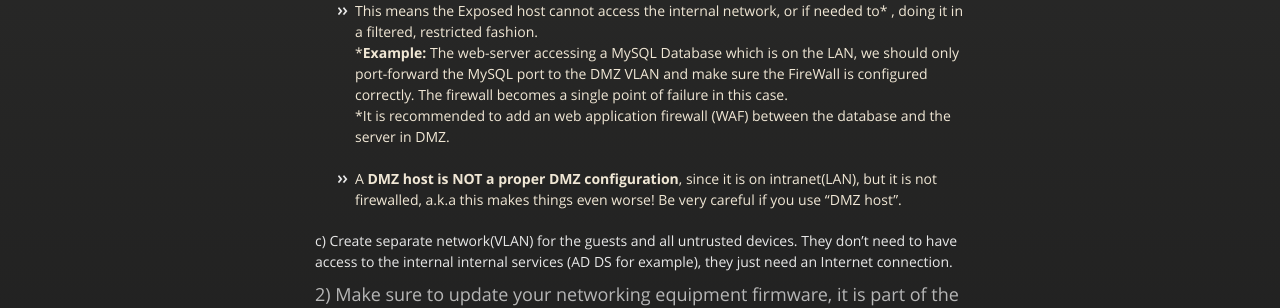
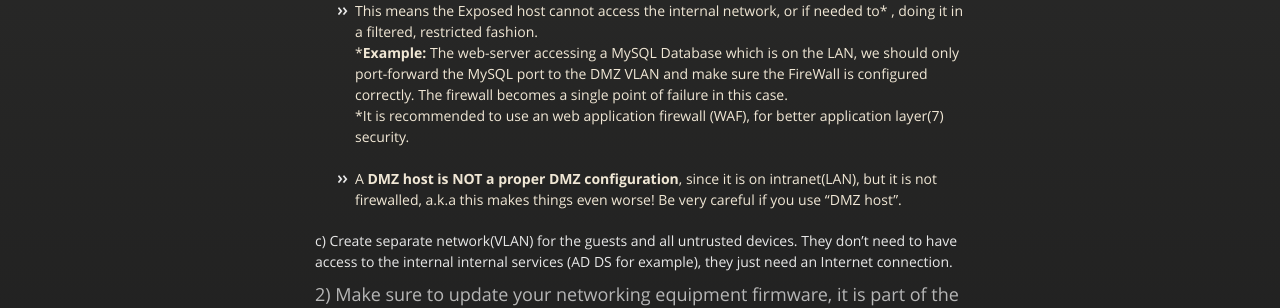
Before and after one commit to P4nd4233/personal--blogg, a Jekyll site: the page built from tp_link-2.md, in a window 1280 px wide and 900 px high, scrolled down 8137 px. Shown: the part 154-462 px from the top of the window. Built offline with Jekyll 4.4.1, drawn with Linux system fonts in a browser that asks for light colours.

Commit message:
modified:   tp_link-2.md

```diff
--- a/tp_link-2.md
+++ b/tp_link-2.md
@@ -156,7 +156,7 @@ Cheap chinese devices like IP cameras for example, use P2P traffic to be watched
 #### b) Separate DMZ(can be VLAN based too) for publicly exposed resources
 * This means the Exposed host cannot access the internal network, or if needed to* , doing it in a filtered, restricted fashion.<br>
 *<strong>Example:</strong> The web-server accessing a MySQL Database which is on the LAN, we should only port-forward the MySQL port to the DMZ VLAN and make sure the FireWall is configured correctly. The firewall becomes a single point of failure in this case. <br>
-*It is recommended to add an web application firewall (WAF) between the database and the server in DMZ.
+*It is recommended to use an web application firewall (WAF), for better application layer(7) security.
 <br><br>
 * A <strong> DMZ host is NOT a proper DMZ configuration</strong>, since it is on intranet(LAN), but it is not firewalled, a.k.a this makes things even worse! Be very careful if you use "DMZ host".
 
```
